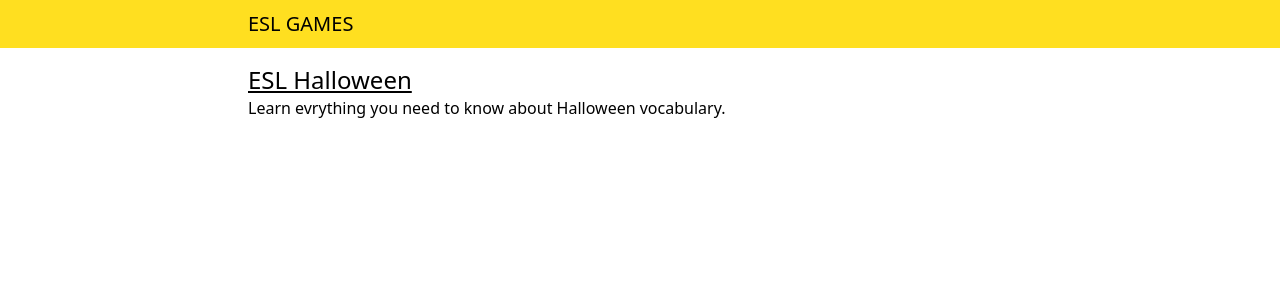
After one commit to markoco14/pokemon, a FastAPI app: template src/templates/halloween/index.html in a window 1280 px wide. The commit adds this page. Shown: the top 300 px of the page. Run offline with FastAPI, Linux system fonts and the light colour scheme; the template is opened without the code that fills it, so the values that code supplies are empty; style sheets or scripts are compiled from the project's sources; some libraries are stand-ins or nearby versions.

Commit message:
add halloween.index to router and create halloween/index.html

```diff
--- a/src/router.py
+++ b/src/router.py
@@ -1,17 +1,20 @@
 from fastapi import APIRouter, Depends
 
-from src.controllers import pokemon, public
+from src.controllers import halloween, pokemon, public
 
 
 router = APIRouter()
 
 # routes follow ('method', 'path', 'endpoint/handler', 'dependencies')
 routes = [
-    ("GET", "/", public.root),   # None
+    ("GET", "/", public.root),
+
     ("GET", "/pokemon", pokemon.index),
     ("GET", "/whos-that-pokemon", pokemon.whos_that),
     ("GET", "/whos-that-pokemon/{game_id}", pokemon.pokemon_play),
     ("GET", "/whos-that-pokemon/{game_id}/{guess_pokemon_id}", pokemon.guess_that_pokemon),
+
+    ("GET", "/halloween", halloween.index),
 ]
 
 for method, path, handler in routes:
--- a/src/templates/base.html
+++ b/src/templates/base.html
@@ -10,7 +10,7 @@
 <body class="min-h-screen overflow-y-scroll">
     <header class="sticky w-full top-0 mb-4 bg-yellow-300">
         <div class="h-12 flex items-center max-w-[800px] mx-auto px-2">
-            <span class="text-xl uppercase">ESL Pokemon Games</span>
+            <a href="/" class="text-xl uppercase">ESL Games</a>
         </div>
     </header>
     <main class="pb-12">
--- /dev/null
+++ b/src/templates/halloween/index.html
@@ -0,0 +1,12 @@
+{% extends "base.html" %}
+
+{% block title %}<title>Halloween</title>{% endblock title %}
+
+{% block content %}
+    <div class="max-w-[800px] mx-auto px-2">
+        <section class="mb-4">
+            <h1 class="text-2xl underline underline-offset-2">ESL Halloween</h1>
+            <p>Learn evrything you need to know about Halloween vocabulary.</p>
+        </section>
+    </div>
+{% endblock content %}
```
Also changed, not shown: src/controllers/halloween.py (added, +18 -0 lines), src/templates/index.html (+12 -4 lines).
